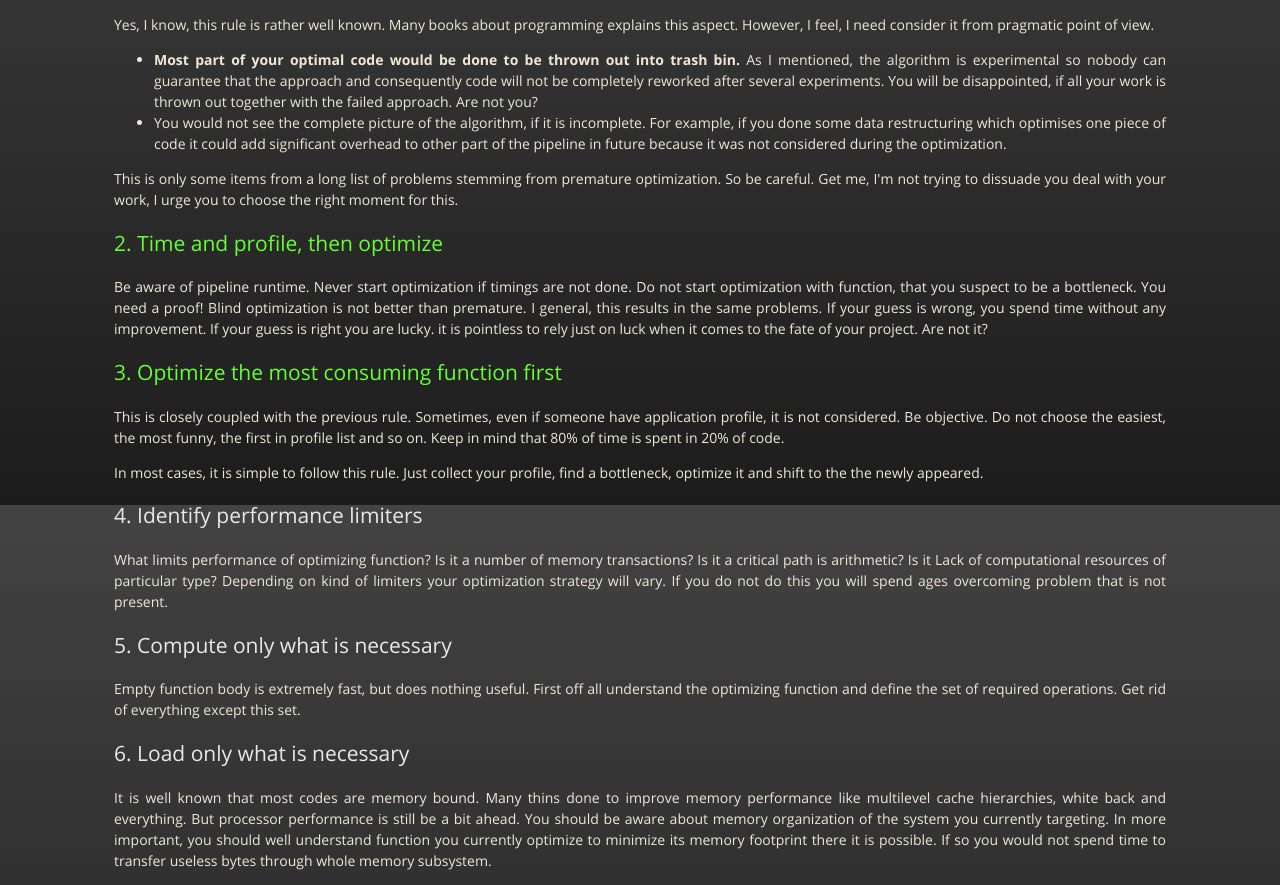
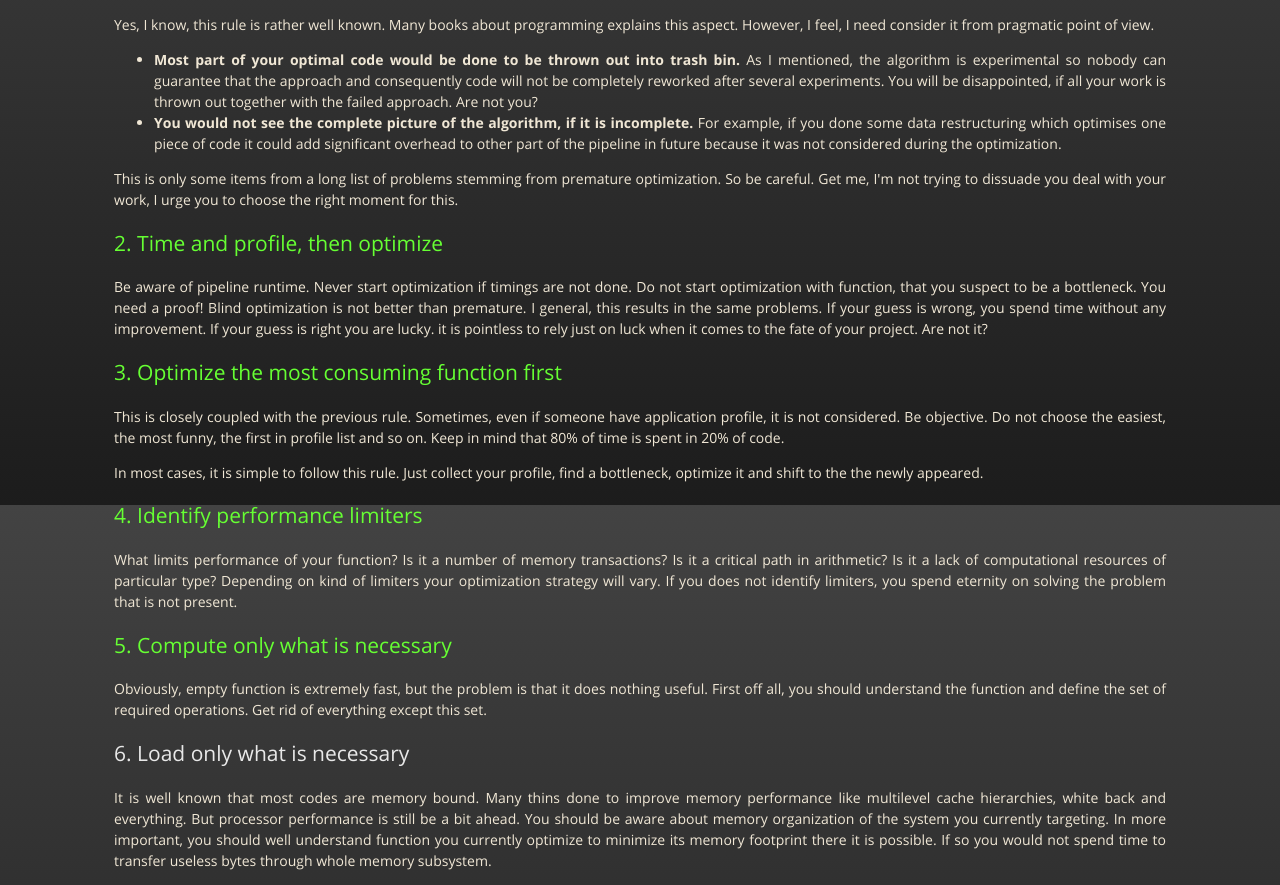
Before and after one commit to geexie/cumib, a plain HTML site: page optimization_rules.html in a window 1280 px wide. Shown: the part 295-1180 px from the top of the page. Drawn offline with nearby package versions, Linux system fonts and the light colour scheme.

Commit message:
add more details

```diff
--- a/optimization_rules.html
+++ b/optimization_rules.html
@@ -48,7 +48,7 @@
           the algorithm is experimental so nobody can guarantee that the approach and consequently
           code will not be completely reworked after several experiments. You will be disappointed,
           if all your work is thrown out together with the failed approach. Are not you?</li>
-          <li>You would not see the complete picture of the algorithm, if it is incomplete. For example,
+          <li><b>You would not see the complete picture of the algorithm, if it is incomplete.</b> For example,
           if you done some data restructuring which optimises one piece of code it could add significant overhead
           to other part of the pipeline in future because it was not considered during the optimization.</li>
         </ul>
@@ -69,14 +69,16 @@
         <p>In most cases, it is simple to follow this rule. Just collect your profile, find a bottleneck,
         optimize it and shift to the the newly appeared.</p>
 
-        <h2>4. Identify performance limiters</h2>
-        <p>What limits performance of optimizing function? Is it a number of memory transactions? Is it a critical path is
-        arithmetic? Is it Lack of computational resources of particular type? Depending on kind of limiters your optimization
-        strategy will vary. If you do not do this you will spend ages overcoming problem that is not present.</p>
+        <h2 style="color: #6F3;">4. Identify performance limiters</h2>
+        <p>What limits performance of your function? Is it a number of memory transactions? Is it
+        a critical path in arithmetic? Is it a lack of computational resources of particular type? Depending on kind
+        of limiters your optimization strategy will vary. If you does not identify limiters, you spend eternity
+        on solving the problem that is not present.</p>
 
-        <h2>5. Compute only what is necessary</h2>
-        <p>Empty function body is extremely fast, but does nothing useful. First off all understand the optimizing function
-        and define the set of required operations. Get rid of everything except this set.</p>
+        <h2 style="color: #6F3;">5. Compute only what is necessary</h2>
+        <p>Obviously, empty function is extremely fast, but the problem is that it does nothing useful. First off all,
+        you should understand the function and define the set of required operations. Get rid of everything
+        except this set.</p>
 
         <h2>6. Load only what is necessary</h2>
         <p>It is well known that most codes are memory bound. Many thins done to improve memory performance like multilevel
```
